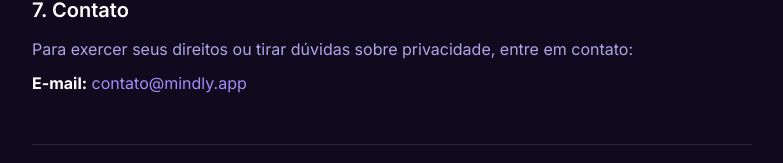
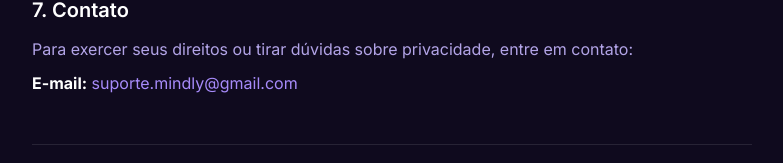
Before and after one commit to dududavilla05/mindly, a Next.js app: page /privacidade in a window 1280 px wide. Shown: the part 1687-1850 px from the top of the page, without its empty margins (248-1031 px from the left). Built offline with nearby package versions, Linux system fonts and the light colour scheme.

Commit message:
fix: atualiza e-mail de contato para suporte.mindly@gmail.com

```diff
--- a/app/privacidade/page.tsx
+++ b/app/privacidade/page.tsx
@@ -103,8 +103,8 @@ export default function PrivacidadePage() {
             </p>
             <p className="mt-2">
               <strong className="text-white">E-mail:</strong>{" "}
-              <a href="mailto:contato@mindly.app" className="text-[#a78bfa] hover:underline">
-                contato@mindly.app
+              <a href="mailto:suporte.mindly@gmail.com" className="text-[#a78bfa] hover:underline">
+                suporte.mindly@gmail.com
               </a>
             </p>
           </section>
--- a/app/termos/page.tsx
+++ b/app/termos/page.tsx
@@ -115,8 +115,8 @@ export default function TermosPage() {
             <h2 className="text-xl font-semibold text-white mb-3">10. Contato</h2>
             <p>
               Dúvidas sobre estes termos:{" "}
-              <a href="mailto:contato@mindly.app" className="text-[#a78bfa] hover:underline">
-                contato@mindly.app
+              <a href="mailto:suporte.mindly@gmail.com" className="text-[#a78bfa] hover:underline">
+                suporte.mindly@gmail.com
               </a>
             </p>
           </section>
```
